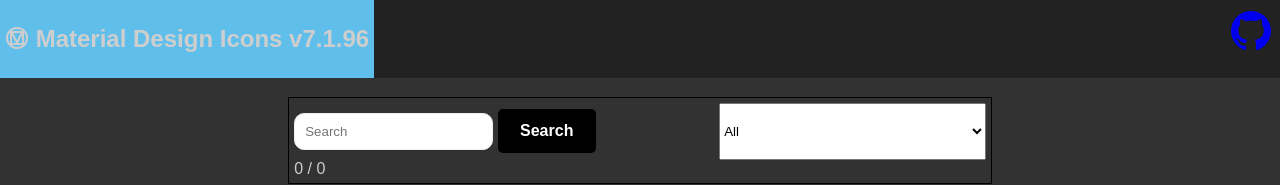
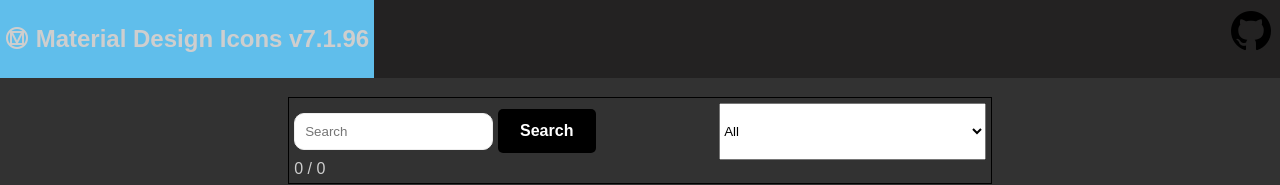
Before and after one commit to FriedrichVoelker/materialdesignicons-web, a plain HTML site: page index.html in a window 1280 px wide. Shown: the top 185 px of the page. Drawn offline with Linux system fonts and the light colour scheme.

Commit message:
Update index.html

```diff
--- a/index.html
+++ b/index.html
@@ -12,16 +12,13 @@
 
 </head>
 <body>
-
-	<!-- <i class="mdi mdi-ab-testing"></i> -->
-
 	<div class="header">
 		<div class="header-left-title">
 			<h2> <i class="mdi mdi-material-design"></i> Material Design Icons <span id="version">v7.1.96</span></h2>
 		</div>
 		<div class="header-right-title">
-			<a href="https://github.com/FriedrichVoelker/materialdesignicons-web">
-			<i class="mdi mdi-github"></i>
+			<a style="color: black" target="_blank" href="https://github.com/FriedrichVoelker/materialdesignicons-web">
+				<i class="mdi mdi-github"></i>
 			</a>
 		</div>
 	</div>
```
